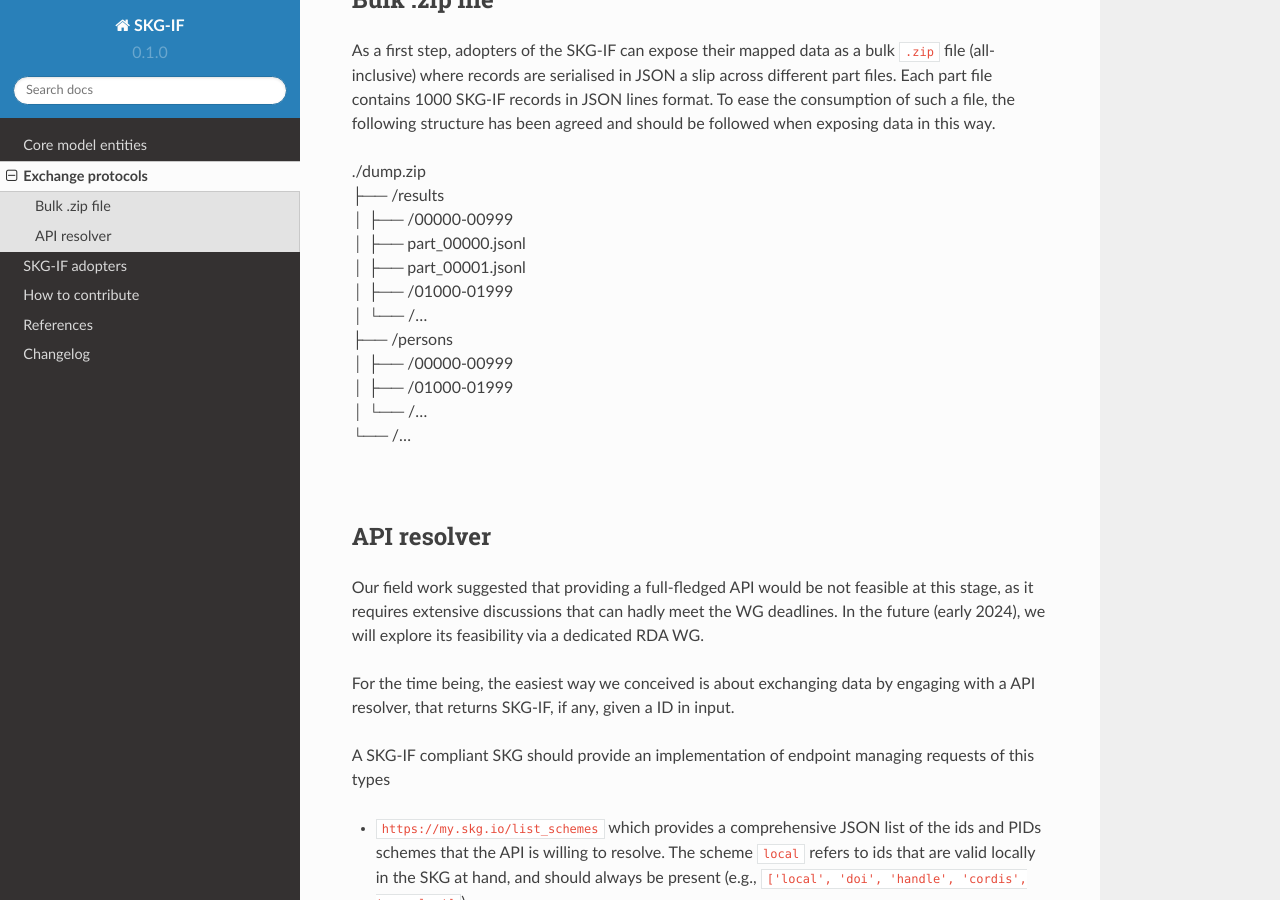
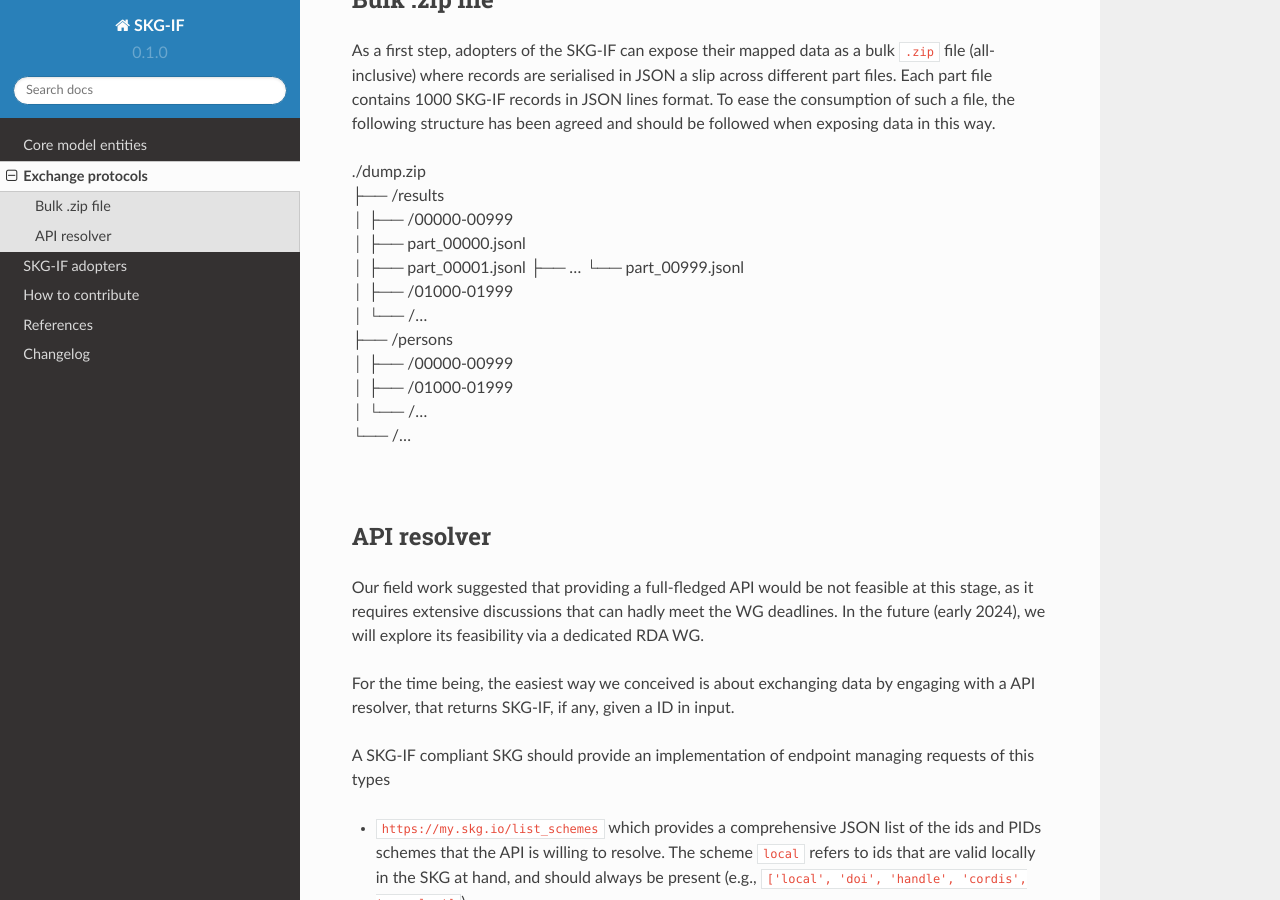
Before and after one commit to andremann/SKG-IF, a Sphinx documentation site: the page built from docs/source/exchange.rst, in a window 1280 px wide and 900 px high, scrolled down 441 px. Built offline with Sphinx 7.4.7 and the Read the Docs theme 2.0.0, drawn with Linux system fonts in a browser that asks for light colours; pages that are not in the unit, such as notebooks, are missing from menus.

Commit message:
fixed folder tree

```diff
--- a/docs/source/exchange.rst
+++ b/docs/source/exchange.rst
@@ -25,6 +25,8 @@
 | │   ├── /00000-00999
 | │       ├── part_00000.jsonl
 | │       ├── part_00001.jsonl
+          ├── ...
+          └── part_00999.jsonl
 | │   ├── /01000-01999
 | │   └── /...
 | ├── /persons
```
